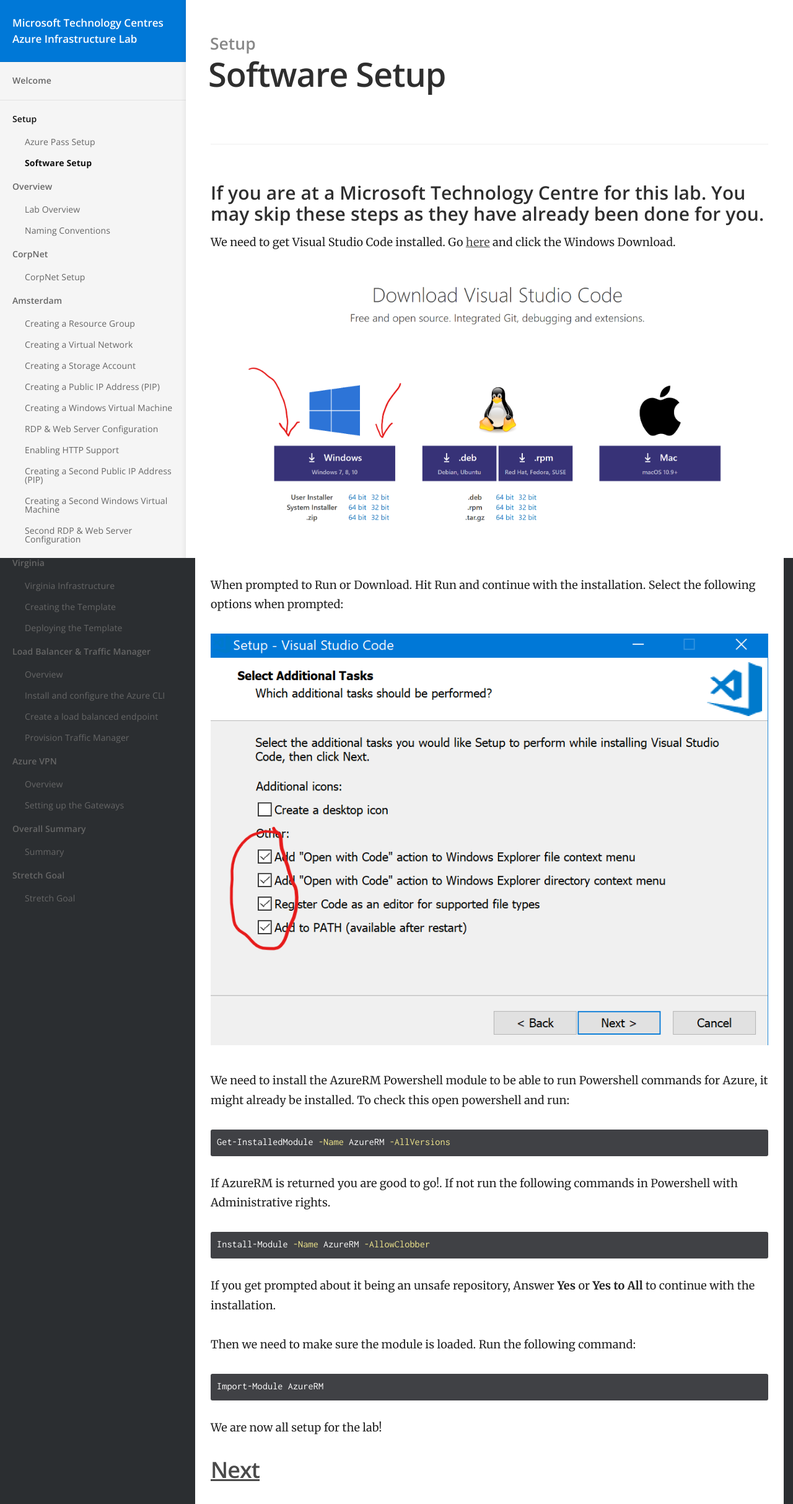
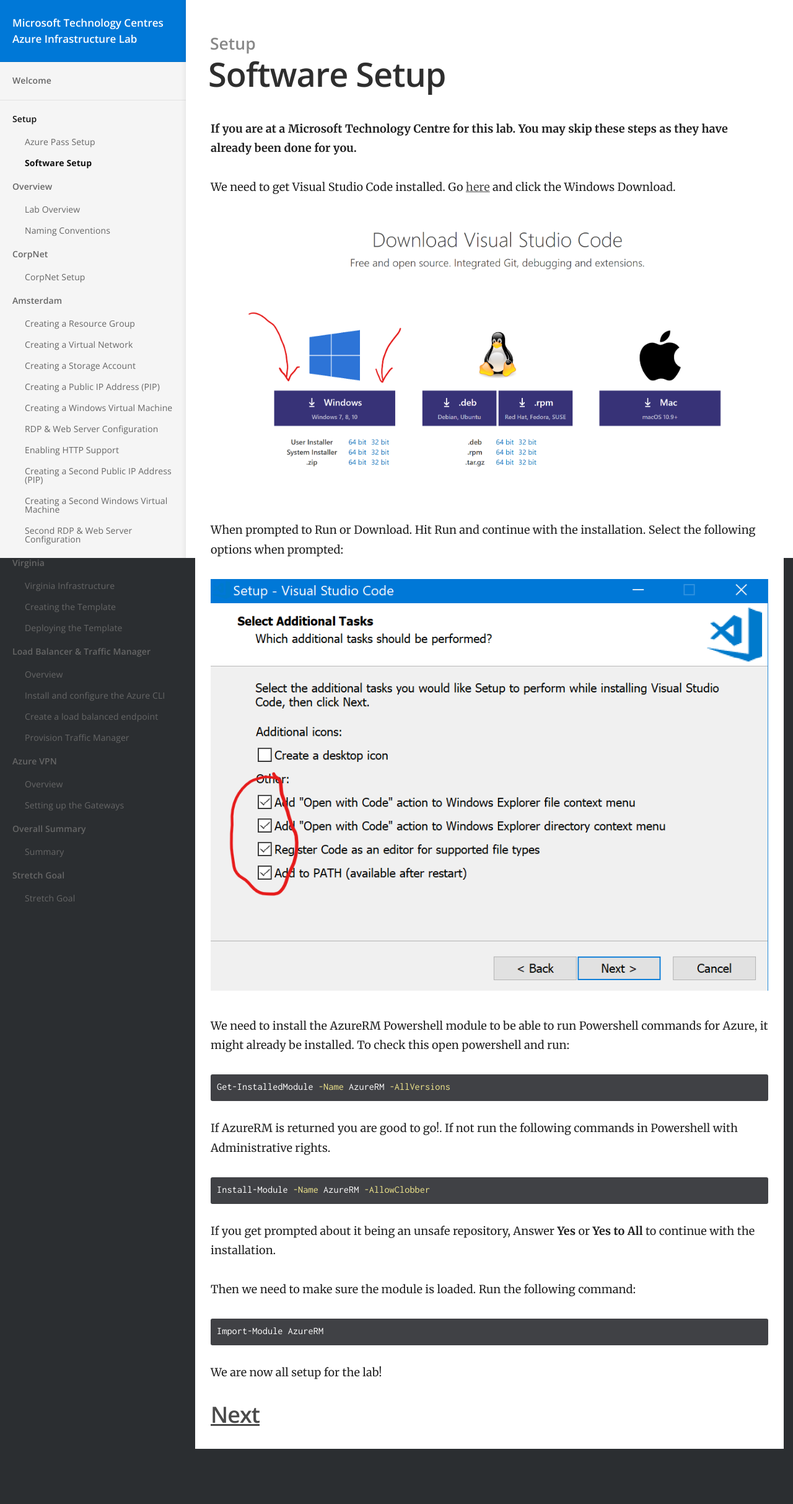
Before and after one commit to BenMcGarry/AzureIaaSLab, a Jekyll site: the page built from _docs/01setup/software.md, in a window 1280 px wide. Shown: the whole page at 62% size. Built offline with Jekyll 4.4.1, drawn with Linux system fonts in a browser that asks for light colours; after the commit the page ends 2337 px from its top, so only the background shows below that.

```diff
--- a/_docs/01setup/software.md
+++ b/_docs/01setup/software.md
@@ -4,7 +4,7 @@ category: Setup
 order: 2
 ---
 
-### If you are at a Microsoft Technology Centre for this lab. You may skip these steps as they have already been done for you.
+**If you are at a Microsoft Technology Centre for this lab. You may skip these steps as they have already been done for you.**
 
 
 We need to get Visual Studio Code installed. Go [here](https://code.visualstudio.com/Download) and click the Windows Download.
```
